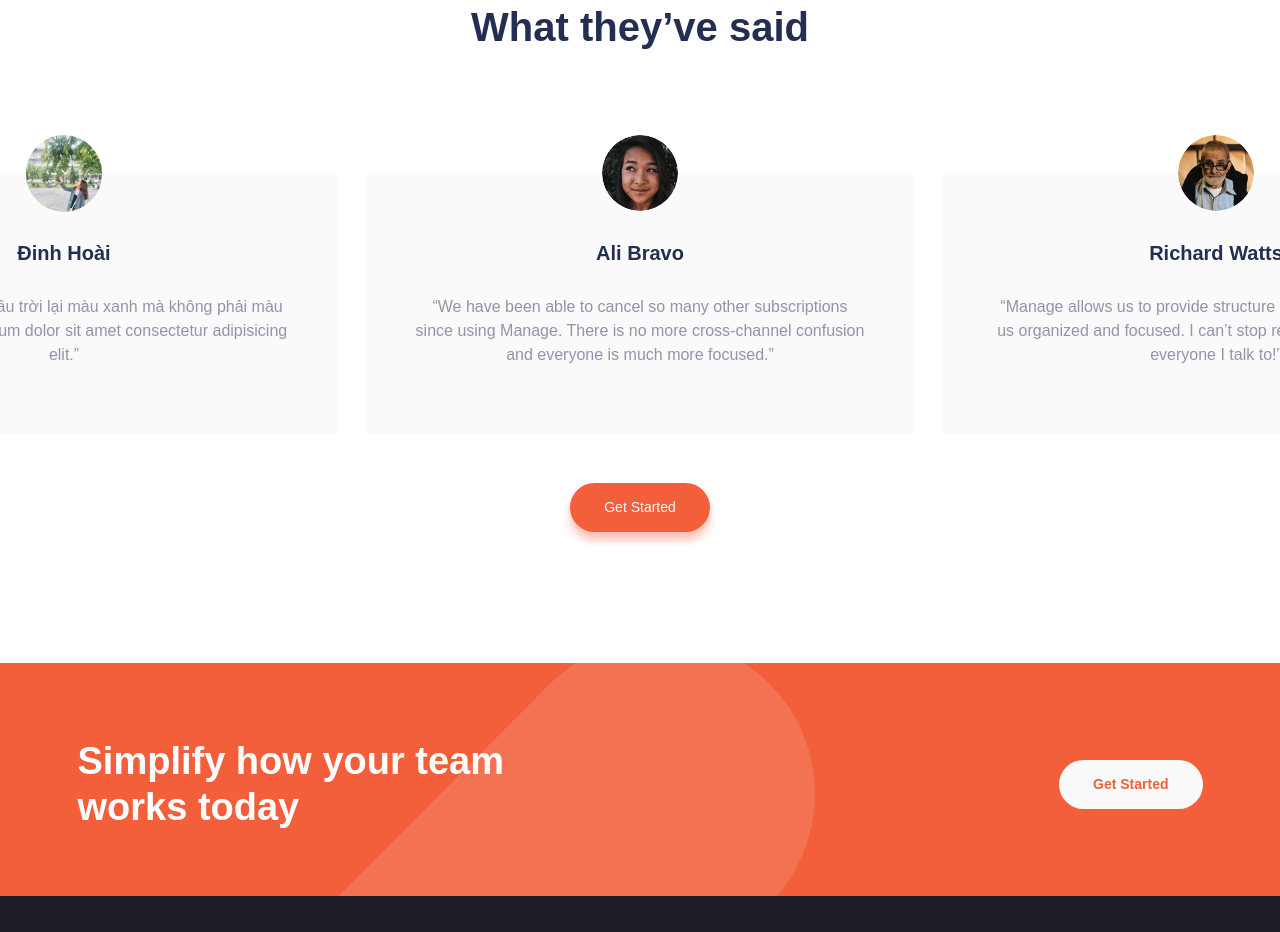
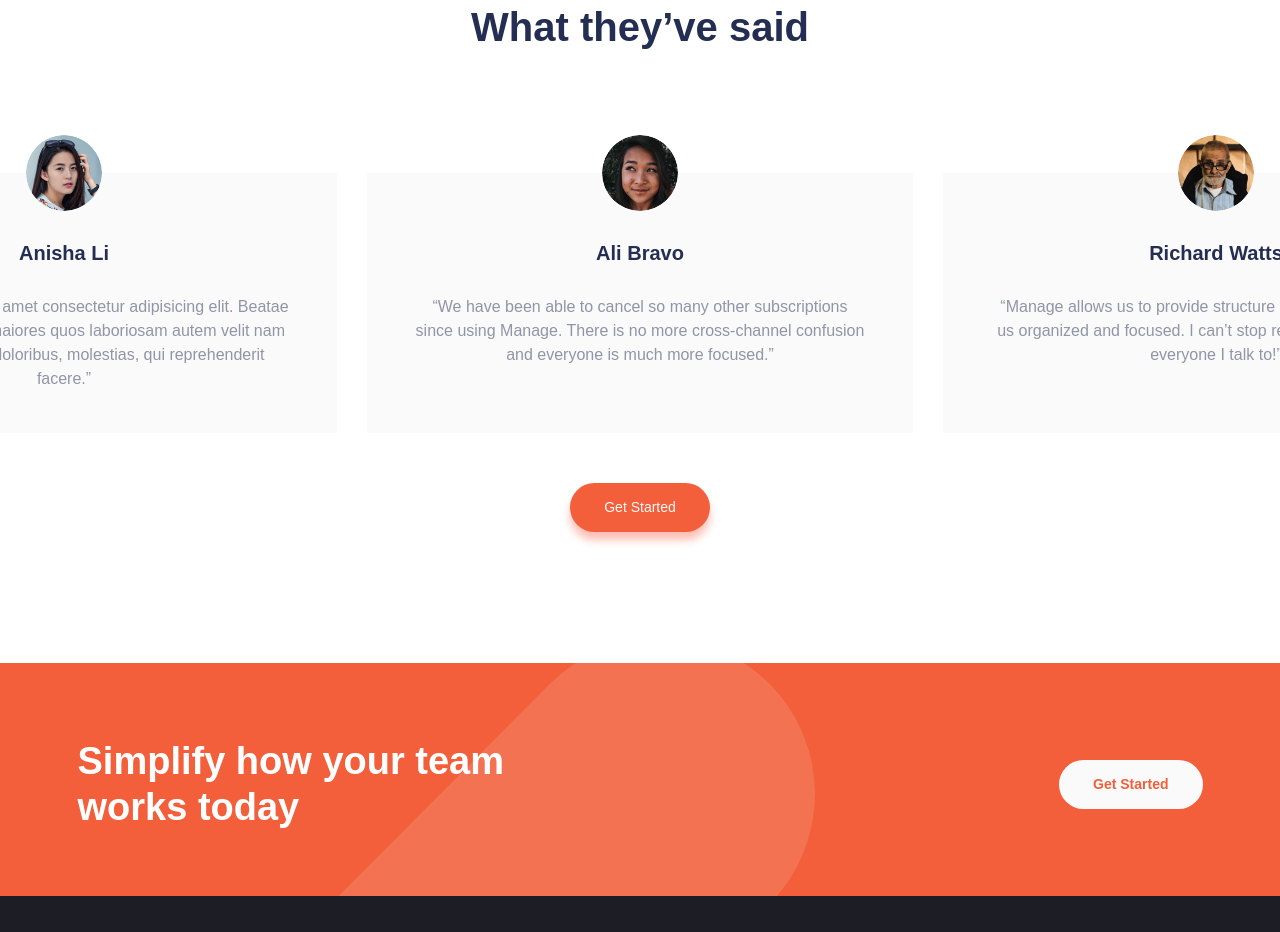
Before and after one commit to NgVietTrung/ManageLandingPage-FEM, a plain HTML site: page index.html in a window 1280 px wide. Shown: the part 1637-2569 px from the top of the page. Drawn offline with nearby package versions, Linux system fonts and the light colour scheme; a web font is replaced by a local one.

Commit message:
Change avatar

```diff
--- a/index.html
+++ b/index.html
@@ -186,16 +186,17 @@
 			</div>
 		</div>
 
-		<div class="rating">
+		<div id="rating" class="rating">
 			<h3 class="rating-title">What they’ve said</h3>
 			<div class="rating-container">
 				<div class="rating-item">
-					<img src="./images/Crush3.jpg" alt="" class="rating-avatar avatar-crush" />
-					<h4 class="rating-name">Đinh Hoài</h4>
+					<img src="./images/avatar-anisha.png" alt="" class="rating-avatar" />
+					<h4 class="rating-name">Anisha Li</h4>
 					<p class="rating-paragraph">
-						“Đố cậu biết tại sao bầu trời lại màu xanh mà không phải
-						màu nào khác ?. Lorem ipsum dolor sit amet consectetur
-						adipisicing elit.”
+						“Lorem ipsum dolor sit amet consectetur adipisicing elit.
+						Beatae ex animi illum facilis maiores quos laboriosam autem
+						velit nam dicta iusto labore, doloribus, molestias, qui
+						reprehenderit facere.”
 					</p>
 				</div>
 				<div class="rating-item">
@@ -243,7 +244,6 @@
 				<i class="far fa-circle"></i>
 			</div>
 			<button class="btn btn--primary">Get Started</button>
-		</div>
 		</div>
 
 		<div class="banner">
```
Lines whose indentation alone changed are shown as unchanged.
